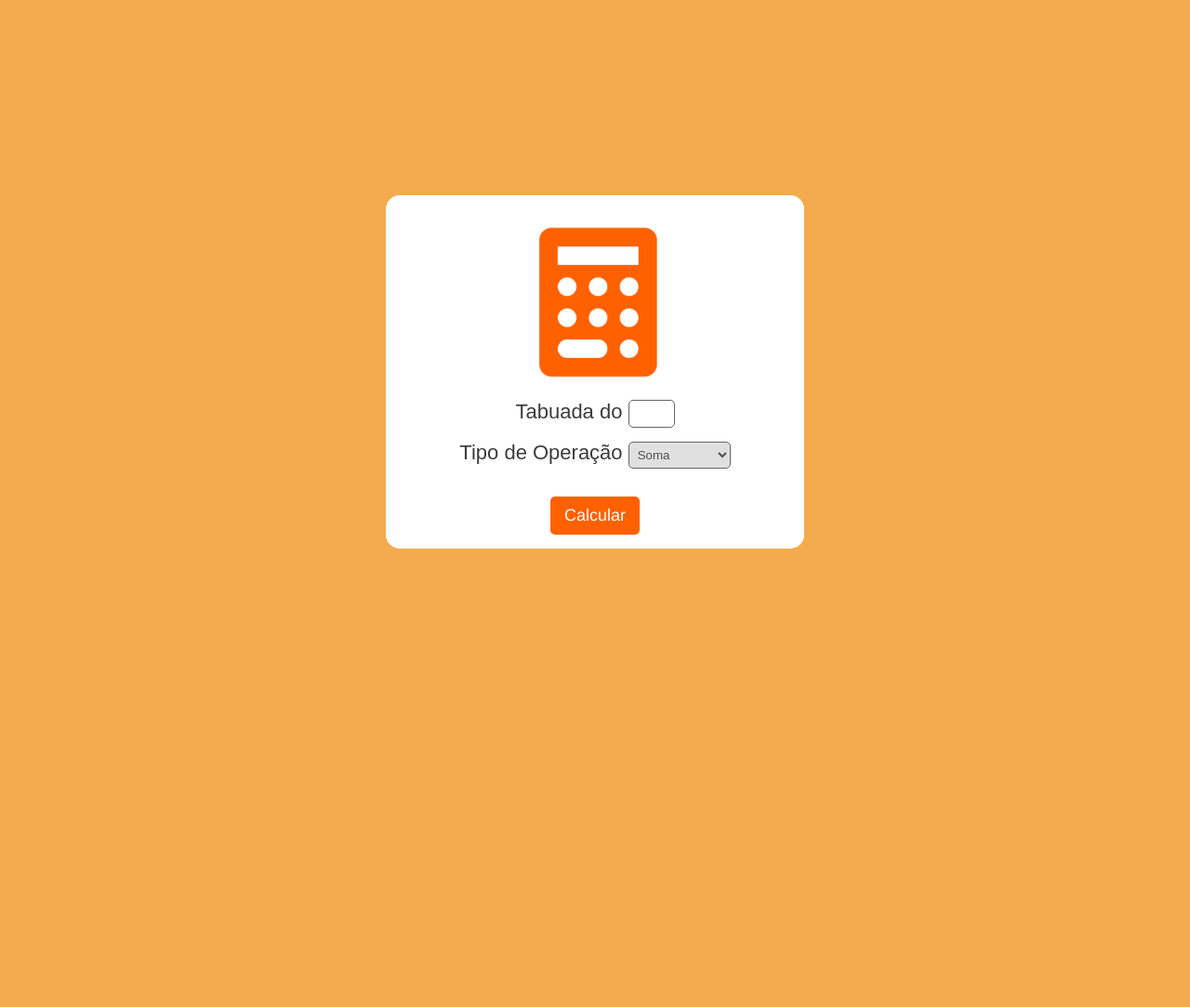
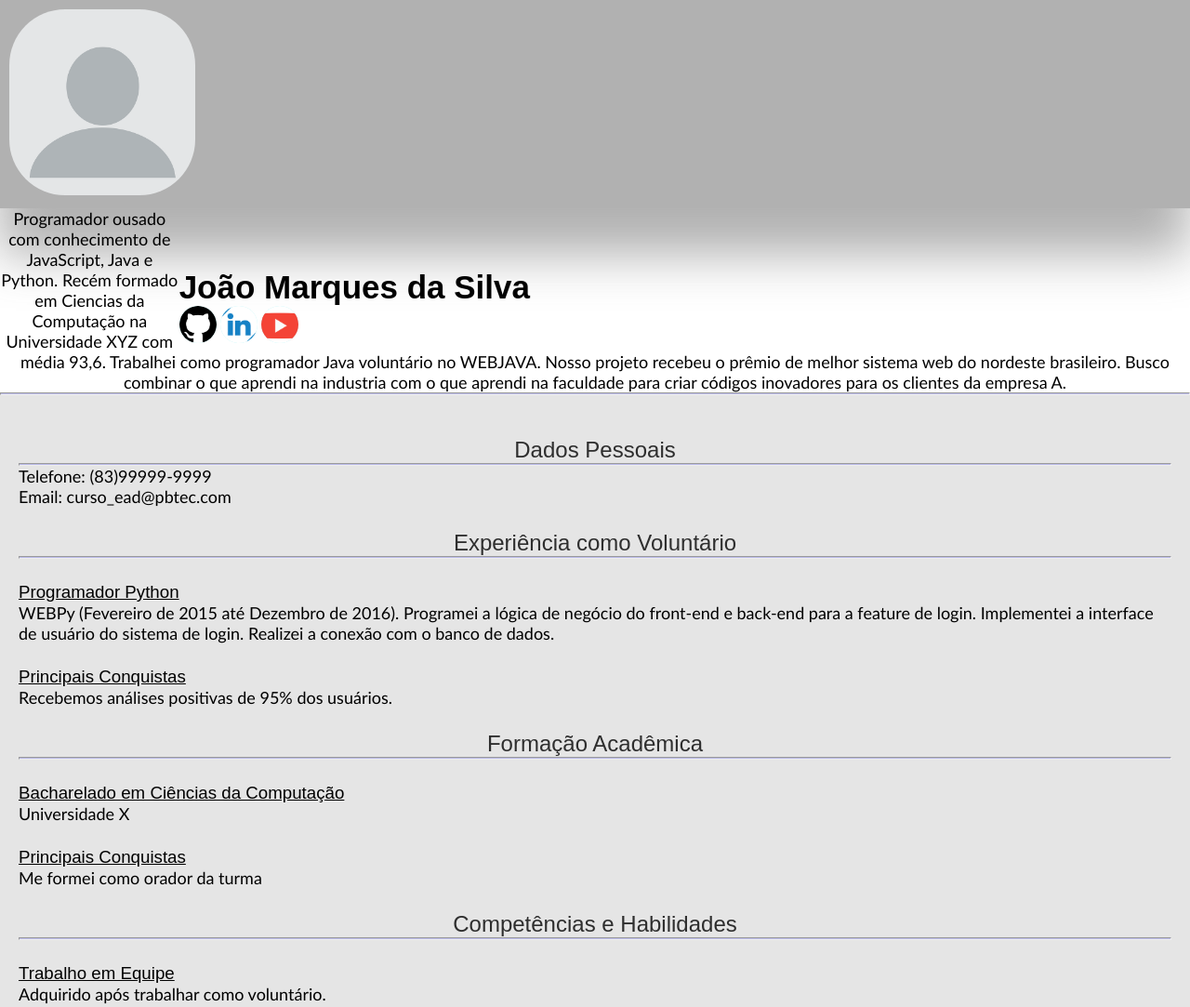
Before and after one commit to Adilson-0/projetos, a plain HTML site: page index.html in a window 1280 px wide. Shown: the top 1083 px of the page at 93% size. Before the commit the page ends 800 px from the top, so only its background shows below. Drawn offline with Linux system fonts and the light colour scheme.

Commit message:
curriculo

```diff
--- a/app.js
+++ /dev/null
@@ -1,39 +0,0 @@
-var valor = document.querySelector("div.container input")
-var tabuada = document.querySelector("div.container div.tabuada")
-var select = document.getElementById("operacao")
-const calcular = document.querySelector("div.container button")
-
-calcular.addEventListener("click", () => {
-    tabuada.innerHTML = ""
-
-    if (Number(valor.value) < 1 || Number(valor.value) > 12) {
-        tabuada.innerHTML = "Insira um valor no intervalo de 1 a 12"
-    } else {
-        var divisor = valor.value
-
-        for (i = 1; i <= 12; i++){
-            switch (select.value) {
-                case "soma":
-                    var calc = String(i) +" + "+ valor.value + " = " + (Number(i) + Number(valor.value));
-                    break;
-
-                case "subtracao":
-                    var calc = String(i) +" - "+ valor.value + " = " + (Number(i) - Number(valor.value));
-                    break;
-
-                case "multiplicacao":
-                    var calc = String(i) +" x "+ valor.value + " = " + (Number(i) * Number(valor.value));
-                    break;
-
-                case "divisao":
-                    var calc = divisor +" / "+ i + " = " + (Number(divisor) / valor.value);
-                    divisor = (Number(divisor) + Number(valor.value));
-                    break;
-
-            }
-            var resultado = document.createElement("p")
-            resultado.innerText = calc
-            tabuada.appendChild(resultado)
-        }
-    }
-})
--- a/index.html
+++ b/index.html
@@ -1,32 +1,71 @@
 <!DOCTYPE html>
 <html lang="pt-br">
     <head>
+        <title>Meu Currículo</title>
+        <link rel="shortcut icon" href="images/favicon.ico" type="image/x-icon">
+        <meta name="viewport" content="width=device-width, initial-scale=1.0">
         <meta charset="UTF-8">
-        <meta name="viewport" content="width=device-width" initial-scale=1.0>
-        <title>Memorizador de Tabuada</title>
         <link rel="stylesheet" href="style.css">
-        <link rel="shortcut icon" href="favicon.ico" type="image/x-icon">
     </head>
     <body>
-        <div class="container">
-            <img id="calc_ic" src="calc.png" alt="calculadora icone">
-            <h1>Tabuada do <input type="number"></h1>
 
-            <h1>Tipo de Operação
-                <select name="operacao" id="operacao">
-                    <option value="soma">Soma</option>
-                    <option value="subtracao">Subtração</option>
-                    <option value="divisao">Divisão</option>
-                    <option value="multiplicacao">Multiplicação</option>
-                </select>
-            </h1>
+        <div class="perfil">
 
-            <div class="tabuada">
+            <img class="fot" src="images/perfil.png" alt="foto perfil">
 
+            <div class="inf">
+                <h1>João Marques da Silva</h1>
+                <a href="https://github.com/" target="_blank" rel="external" class="button" id="github"><img class="git" src="images/github.png" alt="github"></a>
+                <a href="https://www.linkedin.com/" target="_blank" rel="external" class="button" id="linkedin"><img class="lin" src="images/linkedin.png" alt="linkedin"></a>
+                <a href="https://www.youtube.com/" target="_blank" rel="external" class="button" id="youtube"><img class="yt" src="images/youtube.png" alt="youtube"></a>
             </div>
 
-            <button>Calcular</button>
         </div>
-        <script src="app.js"></script>
+
+        <div class="resumo">
+            <p>Programador ousado com conhecimento de JavaScript, Java e Python. Recém formado em Ciencias da Computação na Universidade XYZ com média 93,6. Trabalhei como programador Java voluntário no WEBJAVA. Nosso projeto recebeu o prêmio de melhor sistema web do nordeste brasileiro. Busco combinar o que aprendi na industria com o que aprendi na faculdade para criar códigos inovadores para os clientes da empresa A.</p>
+        </div>
+        <hr>
+        <div class="dados">
+            <h2>Dados Pessoais</h2>
+            <hr>
+            <p>Telefone: (83)99999-9999</p>
+            <p>Email: curso_ead@pbtec.com</p>
+            <h2>Experiência como Voluntário</h2>
+            <hr>
+            <h3><ins>Programador Python</ins></h3>
+            <p>WEBPy (Fevereiro de 2015 até Dezembro de 2016). Programei a lógica de negócio do front-end e back-end para a feature de login. Implementei a interface de usuário do sistema de login. Realizei a conexão com o banco de dados.</p>
+            <h3><ins>Principais Conquistas</ins></h3>
+            <p>Recebemos análises positivas de 95% dos usuários.</p>
+            <h2>Formação Acadêmica</h2>
+            <hr>
+            <h3><ins>Bacharelado em Ciências da Computação</ins></h3>
+            <p>Universidade X</p>
+            <h3><ins>Principais Conquistas</ins></h3>
+            <p>Me formei como orador da turma</p>
+            <h2>Competências e Habilidades</h2>
+            <hr>
+            <h3><ins>Trabalho em Equipe</ins></h3>
+            <p>Adquirido após trabalhar como voluntário.</p>
+            <h3><ins>Design de Sistemas</ins></h3>
+            <p>adquirido após fazer curso na Escola X</p>
+            <h3><ins>Inglês Avançado</ins></h3>
+            <p>Adquirido após me formar no Curso de Inglês Y</p>
+            <h2>Informações Adicionais</h2>
+            <hr>
+            <h3><ins>Vencedor do Prêmio JavMax 2016 da Universidade A</ins></h3>
+            <h3><ins>Apaixonado por arte e criatividade</ins></h3>
+            <h3><ins>Conhecimentos em:</ins></h3>
+            <ul>
+                <li>Orientação a Objetos (2 anos);</li>
+                <li>MEANS STACK (2 anos);</li>
+                <li>Angular 4 (2 anos);</li>
+                <li>React (1 anos);</li>
+                <li>HTML5 e CSS3 (2 anos)</li>
+            </ul>
+        </div>
+
+
     </body>
+
 </html>
--- a/style.css
+++ b/style.css
@@ -1,101 +1,76 @@
 *{
-    padding: 0;
-    margin: 0;
+    margin: 0px;
+    padding: 0px;
     box-sizing: border-box;
-    font-family: "Arial";
-    text-align: left;
 }
 
-body{
-    width: 100%;
-    min-height: 100vh;
-    display: grid;
-    place-items: center;
-    background-color: rgb(243, 171, 77);
+h1{
+    font-size: 35px;
+    font-family: "Arial";
 }
 
-div.container{
-    width: 100%;
-    max-width: 450px;
-    background-color: white;
-    padding: 15px 2%;
-    border-radius: 15px;
-    display: flex;
-    justify-content: center;
-    flex-wrap: wrap;
+p{
+    font-size: 18px;
+    font-family: 'Gill Sans', 'Gill Sans MT', Calibri, 'Trebuchet MS', sans-serif;
 }
 
-div.container h1{
-    font-size: 22px;
-    color: rgb(60, 60, 60);
-    text-align: center;
+h2, h3{
+    font-family: "Arial";
     font-weight: lighter;
-    padding-top: 5px;
+    padding-top: 25px;
 }
 
-div.container input{
-    width: 100%;
-    max-width: 50px;
-    font-size: 16px;
-    padding: 5px 5px;
-    text-align: center;
-    outline: 0;
-    border: 1px solid rgb(100, 100, 100);
-    border-radius: 5px;
-    color: rgb(80, 80, 80);
-    cursor: pointer;
+h2{
+    color: rgb(46, 46, 46);
 }
 
-div.container select{
-    margin-top: 10px;
-    text-align: center;
-    padding: 5px 5px;
-    border-radius: 5px;
-    color: rgb(80, 80, 80);
-    border: 1px solid rgb(100, 100, 100);
-    background-color: rgb(224, 224, 224);
-    cursor: pointer;
+div.perfil{
+    box-shadow: -1px 50px 50px rgba(161, 161, 161, 0.829);
+    background-color: rgba(161, 161, 161, 0.829);
+    padding: 10px;
 }
 
-div.container input:focus{
-    border: 1px solid rgb(243, 171, 77);
+.fot{
+    max-width: 200px;
+    max-height: 200px;
+    border-radius: 30%;
+    margin: 10px;
+    text-align: end;
+    margin: 0;
+    padding: 0;
 }
 
-div.container select:focus{
-    border: 1px solid rgb(243, 171, 77);
+div.resumo, h2{
+    text-align: center;
+
 }
 
-div.tabuada{
-    width: 100%;
-    text-align: center;
-    color: rgb(80, 80, 80);
-    font-size: 16px;
-    line-height: 32px;
-    margin: 15px 0;
+hr{
+    background-color: rgb(187, 187, 233);
+    height: 3px;
+    padding: 0px;
+
+
 }
 
-div.tabuada p{
-    text-align: center;
+div.dados{
+    padding: 20px;
+    background-color: rgba(223, 223, 223, 0.801);
 }
 
-div.container button{
-    padding: 10px 15px;
-    font-size: 18px;
-    border: 0;
-    border-radius: 5px;
-    background-color: rgb(255 97 0);
-    font-family: 'Franklin Gothic Medium', 'Arial Narrow', Arial, sans-serif;
-    cursor: pointer;
-    color: white;
+div.inf{
+    float: right;
+    margin-right: 700px;
+    margin-top: 75px;
 }
 
-div.container input::-webkit-inner-spin-button {
-    display: none;
+#github{
+    text-align:end;
 }
 
-#calc_ic{
-    width: 200px;
-    height: 200px;
-    margin-left: 20px;
-    margin-right: 20px;
+.git, .lin, .yt{
+    border-radius: 55%;
+    max-width: 40px;
+    max-height: 40px;
+    background-color: rgba(160, 244, 247, 0.829);
 }
```
Also changed, not shown: calc.png (deleted), favicon.ico (deleted), images/favicon.ico (added), images/github.png (added), images/linkedin.png (added), images/perfil.png (added), images/tiringa_de_terno.jpeg (added), images/youtube.png (added).
